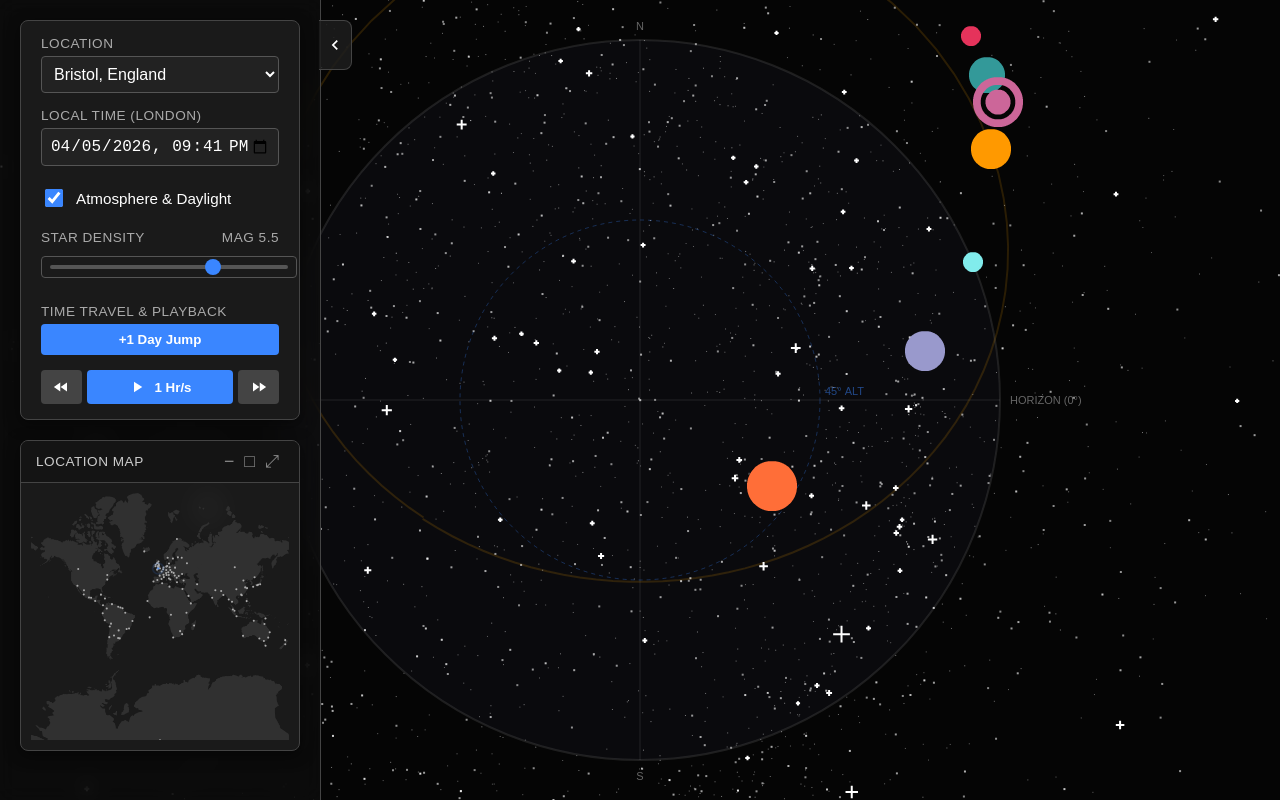
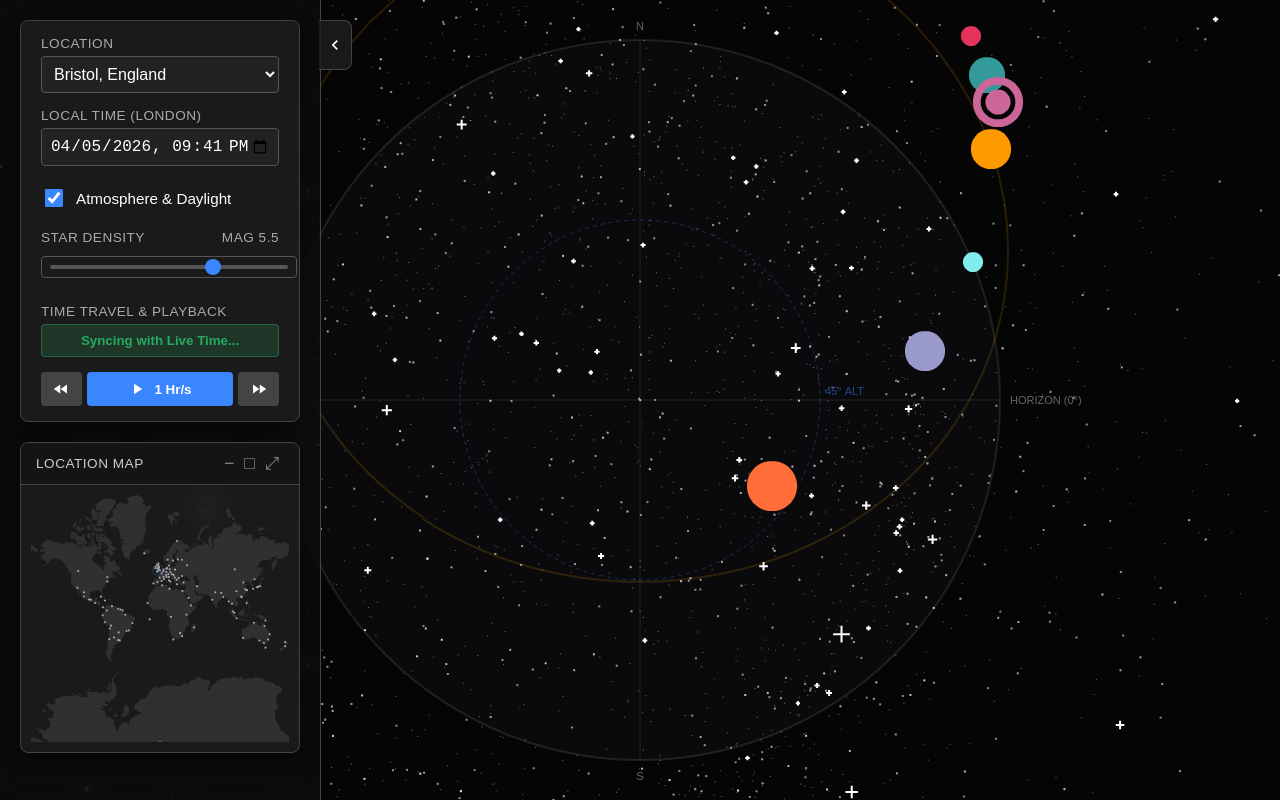
Before and after one commit to yorkgibson2011/sky-map, a Vue app in the folder my-sky-app/: page / in a window 1280 px wide. Built offline with nearby package versions, Linux system fonts and the light colour scheme.

Commit message:
UX improvements - side panel

```diff
--- a/my-sky-app/src/components/SidePanel.vue
+++ b/my-sky-app/src/components/SidePanel.vue
@@ -1,10 +1,27 @@
 <script setup lang="ts">
-import { ref } from 'vue'
+import { ref, watch, nextTick } from 'vue'
+import { useSkyStore } from '../stores/skyStore'
 import TargetDetails from './TargetDetails.vue'
 import SkyControls from './SkyControls.vue'
 import WorldMap from './WorldMap.vue'
 
+const skyStore = useSkyStore()
 const isPanelOpen = ref(true)
+const scrollAreaRef = ref<HTMLElement | null>(null)
+
+// NEW: Auto-scroll functionality
+watch(() => skyStore.selectedTargetId, async (newId) => {
+  await nextTick() // Wait for the DOM to render the panel
+  if (scrollAreaRef.value) {
+    if (newId) {
+      // Smoothly scroll to the bottom when a target is locked
+      scrollAreaRef.value.scrollTo({ top: scrollAreaRef.value.scrollHeight, behavior: 'smooth' })
+    } else {
+      // Smoothly scroll back to the top when cleared
+      scrollAreaRef.value.scrollTo({ top: 0, behavior: 'smooth' })
+    }
+  }
+})
 </script>
 
 <template>
@@ -19,10 +36,10 @@ const isPanelOpen = ref(true)
       </svg>
     </div>
 
-    <div class="sidebar-scroll-area">
-      <TargetDetails />
+    <div class="sidebar-scroll-area" ref="scrollAreaRef">
       <SkyControls />
       <WorldMap />
+      <TargetDetails />
     </div>
 
   </div>
@@ -33,6 +50,6 @@ const isPanelOpen = ref(true)
 .dashboard-sidebar.is-closed { transform: translateX(-100%); }
 .sidebar-toggle { position: absolute; top: 20px; right: -32px; width: 32px; height: 48px; background: rgba(30, 30, 30, 0.85); backdrop-filter: blur(5px); border: 1px solid #444; border-left: none; border-radius: 0 8px 8px 0; color: white; display: flex; justify-content: center; align-items: center; cursor: pointer; transition: background 0.2s; }
 .sidebar-toggle:hover { background: rgba(50, 50, 50, 0.95); }
-.sidebar-scroll-area { padding: 20px; overflow-y: auto; overflow-x: hidden; display: flex; flex-direction: column; gap: 20px; height: 100%; box-sizing: border-box; }
+.sidebar-scroll-area { padding: 20px; overflow-y: auto; overflow-x: hidden; display: flex; flex-direction: column; gap: 20px; height: 100%; box-sizing: border-box; scroll-behavior: smooth; }
 .sidebar-scroll-area::-webkit-scrollbar { width: 0; }
 </style>
--- a/my-sky-app/src/components/SkyControls.vue
+++ b/my-sky-app/src/components/SkyControls.vue
@@ -4,7 +4,6 @@ import { useSkyStore } from '../stores/skyStore'
 import { CITIES, type City } from '../utils/CityData'
 
 const skyStore = useSkyStore()
-
 const initialCity = CITIES.find(c => c.name === 'Bristol') || CITIES[0]
 const selectedCity = ref<City>(initialCity)
 
@@ -39,11 +38,7 @@ watch(() => skyStore.timezone, (newTz) => {
   function step(currentTime: number) {
     const elapsed = currentTime - startTime
     let progress = elapsed / durationMs
-    if (progress >= 1) {
-      visualOffsetMs.value = targetOffset
-      tzTweenId = null
-      return
-    }
+    if (progress >= 1) { visualOffsetMs.value = targetOffset; tzTweenId = null; return; }
     const eased = easeInOutCubic(progress)
     visualOffsetMs.value = startOffset + (targetOffset - startOffset) * eased
     tzTweenId = requestAnimationFrame(step)
@@ -60,20 +55,12 @@ watch([() => skyStore.targetDate, visualOffsetMs], ([newDate, newOffset]) => {
   if (dateTimeInput.value !== newStr) dateTimeInput.value = newStr
 })
 
-watch(selectedCity, (newCity) => {
-  skyStore.setLocation(newCity.lat, newCity.lon, newCity.tz)
-})
+watch(selectedCity, (newCity) => skyStore.setLocation(newCity.lat, newCity.lon, newCity.tz))
 
 watch([() => skyStore.targetLatitude, () => skyStore.targetLongitude], ([targetLat, targetLon]) => {
   const matchedCity = CITIES.find(c => c.lat === targetLat && c.lon === targetLon)
   if (matchedCity && matchedCity.name !== selectedCity.value.name) selectedCity.value = matchedCity
 })
-
-function stepForwardOneDay() {
-  const nextDay = new Date(skyStore.targetDate)
-  nextDay.setDate(nextDay.getDate() + 1)
-  skyStore.setDate(nextDay)
-}
 
 function onDateChange(event: Event) {
   const target = event.target as HTMLInputElement
@@ -86,42 +73,21 @@ function onDateChange(event: Event) {
   }
 }
 
-// ==========================================
-// Expanded Playback Rates
-// ==========================================
 const RATES = [
-  { label: '-1 Wk/s', val: -604800 },
-  { label: '-1 Day/s', val: -86400 },
-  { label: '-8 Hr/s', val: -28800 },
-  { label: '-4 Hr/s', val: -14400 },
-  { label: '-1 Hr/s', val: -3600 },
-  { label: '-30 Min/s', val: -1800 },
-  { label: '-15 Min/s', val: -900 },
-  { label: '-1 Min/s', val: -60 },
-  { label: 'Realtime', val: 1 },
-  { label: '1 Min/s', val: 60 },
-  { label: '15 Min/s', val: 900 },
-  { label: '30 Min/s', val: 1800 },
-  { label: '1 Hr/s', val: 3600 },
-  { label: '4 Hr/s', val: 14400 },
-  { label: '8 Hr/s', val: 28800 },
-  { label: '1 Day/s', val: 86400 },
-  { label: '1 Wk/s', val: 604800 }
+  { label: '-1 Wk/s', val: -604800 }, { label: '-1 Day/s', val: -86400 }, { label: '-8 Hr/s', val: -28800 },
+  { label: '-4 Hr/s', val: -14400 }, { label: '-1 Hr/s', val: -3600 }, { label: '-30 Min/s', val: -1800 },
+  { label: '-15 Min/s', val: -900 }, { label: '-1 Min/s', val: -60 }, { label: 'Realtime', val: 1 },
+  { label: '1 Min/s', val: 60 }, { label: '15 Min/s', val: 900 }, { label: '30 Min/s', val: 1800 },
+  { label: '1 Hr/s', val: 3600 }, { label: '4 Hr/s', val: 14400 }, { label: '8 Hr/s', val: 28800 },
+  { label: '1 Day/s', val: 86400 }, { label: '1 Wk/s', val: 604800 }
 ]
-const rateIndex = ref(12) // Default to "1 Hr / s"
+const rateIndex = ref(12)
 
 function slower() {
-  if (rateIndex.value > 0) {
-    rateIndex.value--
-    skyStore.playbackRate = RATES[rateIndex.value].val
-  }
+  if (rateIndex.value > 0) { rateIndex.value--; skyStore.playbackRate = RATES[rateIndex.value].val; }
 }
-
 function faster() {
-  if (rateIndex.value < RATES.length - 1) {
-    rateIndex.value++
-    skyStore.playbackRate = RATES[rateIndex.value].val
-  }
+  if (rateIndex.value < RATES.length - 1) { rateIndex.value++; skyStore.playbackRate = RATES[rateIndex.value].val; }
 }
 </script>
 
@@ -130,23 +96,13 @@ function faster() {
     <div class="control-group">
       <label for="city-select">Location</label>
       <select id="city-select" v-model="selectedCity">
-        <option v-for="city in CITIES" :key="city.name + '-' + city.country" :value="city">
-          {{ city.name }}, {{ city.country }}
-        </option>
+        <option v-for="city in CITIES" :key="city.name + '-' + city.country" :value="city">{{ city.name }}, {{ city.country }}</option>
       </select>
     </div>
 
     <div class="control-group">
       <label for="date-time-select">Local Time ({{ skyStore.timezone.split('/')[1]?.replace('_', ' ') || 'UTC' }})</label>
-      <input
-        id="date-time-select"
-        type="datetime-local"
-        :value="dateTimeInput"
-        @input="onDateChange"
-        @change="onDateChange"
-        @focus="isInputFocused = true"
-        @blur="isInputFocused = false"
-      />
+      <input id="date-time-select" type="datetime-local" :value="dateTimeInput" @input="onDateChange" @change="onDateChange" @focus="isInputFocused = true" @blur="isInputFocused = false" />
     </div>
 
     <div class="control-group row-group">
@@ -159,34 +115,29 @@ function faster() {
         <label for="mag-slider">Star Density</label>
         <label>Mag {{ skyStore.visMagThreshold.toFixed(1) }}</label>
       </div>
-      <input
-        type="range"
-        id="mag-slider"
-        v-model.number="skyStore.visMagThreshold"
-        min="2"
-        max="7"
-        step="0.1"
-      />
+      <input type="range" id="mag-slider" v-model.number="skyStore.visMagThreshold" min="2" max="7" step="0.1" />
     </div>
 
     <div class="control-group" style="margin-top: 5px;">
       <label>Time Travel & Playback</label>
-      <button @click="stepForwardOneDay" class="full-btn">+1 Day Jump</button>
+
+      <button
+        @click="skyStore.resetToLive()"
+        class="full-btn"
+        :class="{ 'is-live': skyStore.isLiveTime }"
+        :disabled="skyStore.isLiveTime"
+      >
+        {{ skyStore.isLiveTime ? 'Syncing with Live Time...' : 'Return to Live Time' }}
+      </button>
 
       <div class="playback-controls">
-        <button @click="slower" :disabled="rateIndex === 0" title="Slower" class="scrub-btn icon-btn">
-          <svg viewBox="0 0 24 24" fill="currentColor"><path d="M11 18V6l-8.5 6 8.5 6zm.5-6l8.5 6V6l-8.5 6z"/></svg>
-        </button>
-
+        <button @click="slower" :disabled="rateIndex === 0" title="Slower" class="scrub-btn icon-btn"><svg viewBox="0 0 24 24" fill="currentColor"><path d="M11 18V6l-8.5 6 8.5 6zm.5-6l8.5 6V6l-8.5 6z"/></svg></button>
         <button @click="skyStore.togglePlay" class="play-btn" :class="{ 'is-active': skyStore.isPlaying }">
           <svg v-if="skyStore.isPlaying" viewBox="0 0 24 24" fill="currentColor"><path d="M6 19h4V5H6v14zm8-14v14h4V5h-4z"/></svg>
           <svg v-else viewBox="0 0 24 24" fill="currentColor"><path d="M8 5v14l11-7z"/></svg>
           <span>{{ RATES[rateIndex].label }}</span>
         </button>
-
-        <button @click="faster" :disabled="rateIndex === RATES.length - 1" title="Faster" class="scrub-btn icon-btn">
-          <svg viewBox="0 0 24 24" fill="currentColor"><path d="M4 18l8.5-6L4 6v12zm9-12v12l8.5-6L13 6z"/></svg>
-        </button>
+        <button @click="faster" :disabled="rateIndex === RATES.length - 1" title="Faster" class="scrub-btn icon-btn"><svg viewBox="0 0 24 24" fill="currentColor"><path d="M4 18l8.5-6L4 6v12zm9-12v12l8.5-6L13 6z"/></svg></button>
       </div>
     </div>
   </div>
@@ -200,45 +151,27 @@ label { font-size: 0.85rem; color: #aaa; text-transform: uppercase; letter-spaci
 .checkbox-label { cursor: pointer; color: #fff; text-transform: none; letter-spacing: 0; font-size: 0.95rem;}
 select, input:not([type="checkbox"]) { padding: 8px; border-radius: 4px; border: 1px solid #555; background: #222; color: white; outline: none; font-size: 1rem; }
 input[type="checkbox"] { width: 18px; height: 18px; cursor: pointer; accent-color: #3a86ff;}
-
-button { padding: 8px 12px; background: #3a86ff; color: white; border: none; border-radius: 4px; cursor: pointer; font-weight: bold; transition: background 0.2s, transform 0.1s; }
+button { padding: 8px 12px; background: #3a86ff; color: white; border: none; border-radius: 4px; cursor: pointer; font-weight: bold; transition: background 0.2s, transform 0.1s, opacity 0.2s; }
 button:hover:not(:disabled) { background: #2a66cc; }
 button:active:not(:disabled) { transform: scale(0.97); }
-button:disabled { opacity: 0.5; cursor: not-allowed; background: #444; }
+button:disabled { cursor: default; }
 
-.full-btn { width: 100%; margin-bottom: 5px; }
+.full-btn { width: 100%; margin-bottom: 5px; background: #555; }
+.full-btn:hover:not(:disabled) { background: #666; }
+/* Green pulsing state when locked to live time */
+.full-btn.is-live { background: rgba(46, 204, 113, 0.2); color: #2ecc71; border: 1px solid rgba(46, 204, 113, 0.4); opacity: 0.8; }
+
 .playback-controls { display: flex; gap: 5px; margin-top: 5px; }
 .scrub-btn { flex: 1; padding: 8px 0; background: #444; display: flex; justify-content: center; align-items: center; }
 .scrub-btn:hover:not(:disabled) { background: #555; }
-.play-btn { flex: 3; display: flex; justify-content: center; align-items: center; gap: 8px; }
+.play-btn { flex: 3; display: flex; justify-content: center; align-items: center; gap: 8px; background: #3a86ff; }
 .play-btn.is-active { background: #ff3a5e; }
 .play-btn.is-active:hover { background: #cc2a4a; }
 .icon-btn svg, .play-btn svg { width: 18px; height: 18px; }
 
-/* NEW: Custom Range Slider Styling */
-input[type="range"] {
-  -webkit-appearance: none;
-  appearance: none;
-  width: 100%;
-  background: transparent;
-  margin: 6px 0;
-}
+input[type="range"] { -webkit-appearance: none; appearance: none; width: 100%; background: transparent; margin: 6px 0; }
 input[type="range"]:focus { outline: none; }
-input[type="range"]::-webkit-slider-runnable-track {
-  width: 100%;
-  height: 4px;
-  background: #555;
-  border-radius: 2px;
-}
-input[type="range"]::-webkit-slider-thumb {
-  -webkit-appearance: none;
-  height: 16px;
-  width: 16px;
-  border-radius: 50%;
-  background: #3a86ff;
-  margin-top: -6px;
-  cursor: pointer;
-  transition: transform 0.1s;
-}
+input[type="range"]::-webkit-slider-runnable-track { width: 100%; height: 4px; background: #555; border-radius: 2px; }
+input[type="range"]::-webkit-slider-thumb { -webkit-appearance: none; height: 16px; width: 16px; border-radius: 50%; background: #3a86ff; margin-top: -6px; cursor: pointer; transition: transform 0.1s; }
 input[type="range"]::-webkit-slider-thumb:hover { transform: scale(1.2); }
 </style>
--- a/my-sky-app/src/stores/skyStore.ts
+++ b/my-sky-app/src/stores/skyStore.ts
@@ -17,9 +17,6 @@ function easeInOutCubic(x: number): number {
 }
 
 export const useSkyStore = defineStore('sky', () => {
-  // ==========================================
-  // CORE STATE
-  // ==========================================
   const currentDate = ref<Date>(new Date())
   const targetDate = ref<Date>(new Date())
 
@@ -35,9 +32,6 @@ export const useSkyStore = defineStore('sky', () => {
   const activeBodies = shallowRef<RenderableBody[]>([])
   const sunPath = shallowRef<({azimuth: number, altitude: number} | null)[]>([])
 
-  // ==========================================
-  // TARGET LOCKING SYSTEM
-  // ==========================================
   const selectedTargetId = ref<string | null>(null)
 
   const selectedBody = computed(() => {
@@ -45,9 +39,6 @@ export const useSkyStore = defineStore('sky', () => {
     return activeBodies.value.find(b => b.id === selectedTargetId.value) || null
   })
 
-  // ==========================================
-  // INTERNAL TIMING & PLAYBACK STATE
-  // ==========================================
   let animationFrameId: number | null = null;
   const isLiveTime = ref(true)
   let interactionTimeout: number | null = null
@@ -58,8 +49,31 @@ export const useSkyStore = defineStore('sky', () => {
   let playbackFrameId: number | null = null
 
   // ==========================================
-  // PLAYBACK ENGINE
+  // UNIFIED TIME SYNC & AFK ENGINE
   // ==========================================
+  function resetToLive() {
+    if (isPlaying.value) togglePlay();
+    if (interactionTimeout) clearTimeout(interactionTimeout);
+
+    // Tween smoothly back to the exact current second
+    setDate(new Date(), 1500, false);
+
+    // Re-engage the live clock heartbeat after the animation finishes
+    setTimeout(() => { isLiveTime.value = true; }, 1500);
+  }
+
+  function triggerInteraction() {
+    isLiveTime.value = false;
+    if (interactionTimeout) clearTimeout(interactionTimeout);
+
+    // If the user pauses, start the 60-second AFK timer to auto-return to live time
+    if (!isPlaying.value) {
+      interactionTimeout = window.setTimeout(() => {
+        resetToLive();
+      }, 60000);
+    }
+  }
+
   function togglePlay() {
     isPlaying.value = !isPlaying.value
     if (isPlaying.value) {
@@ -74,6 +88,7 @@ export const useSkyStore = defineStore('sky', () => {
         cancelAnimationFrame(playbackFrameId)
         playbackFrameId = null
       }
+      triggerInteraction(); // Start AFK timer when paused
     }
   }
 
@@ -83,7 +98,6 @@ export const useSkyStore = defineStore('sky', () => {
     const deltaMs = now - lastPlaybackTime
     lastPlaybackTime = now
 
-    // Cap the delta to 100ms so the universe doesn't explode if the user switches browser tabs
     const cappedDelta = Math.min(deltaMs, 100)
     const simDeltaMs = cappedDelta * playbackRate.value
     const nextMs = targetDate.value.getTime() + simDeltaMs
@@ -92,18 +106,10 @@ export const useSkyStore = defineStore('sky', () => {
     targetDate.value = newDate
     currentDate.value = newDate
 
-    try {
-      recalculateSky()
-    } catch(e) {
-      console.error("Playback math error:", e)
-    }
-
+    try { recalculateSky() } catch(e) { console.error(e) }
     playbackFrameId = requestAnimationFrame(playbackLoop)
   }
 
-  // ==========================================
-  // LIVE CLOCK SYNC
-  // ==========================================
   setInterval(() => {
     if (isLiveTime.value && !animationFrameId && !isPlaying.value) {
       const now = new Date()
@@ -114,11 +120,12 @@ export const useSkyStore = defineStore('sky', () => {
   }, 1000)
 
   // ==========================================
-  // LOCATION & TIME SETTERS (With Tweening)
+  // SETTERS
   // ==========================================
   function setLocation(targetLat: number, targetLon: number, targetTz: string = 'Europe/London', durationMs = 1500) {
     if (isPlaying.value) togglePlay()
     if (animationFrameId) cancelAnimationFrame(animationFrameId)
+    triggerInteraction()
 
     timezone.value = targetTz;
     targetLatitude.value = targetLat;
@@ -159,17 +166,12 @@ export const useSkyStore = defineStore('sky', () => {
   function setDate(newTargetDate: Date, durationMs = 1500, isUserAction = true) {
     if (isNaN(newTargetDate.getTime())) return;
     if (isPlaying.value) togglePlay();
+    if (animationFrameId) cancelAnimationFrame(animationFrameId)
 
-    if (animationFrameId) cancelAnimationFrame(animationFrameId)
     targetDate.value = newTargetDate
 
     if (isUserAction) {
-      isLiveTime.value = false
-      if (interactionTimeout) clearTimeout(interactionTimeout)
-      interactionTimeout = window.setTimeout(() => {
-        setDate(new Date(), 1500, false)
-        setTimeout(() => { isLiveTime.value = true }, 1500)
-      }, 60000)
+      triggerInteraction()
     }
 
     const startTime = performance.now()
@@ -196,10 +198,9 @@ export const useSkyStore = defineStore('sky', () => {
   }
 
   // ==========================================
-  // ASTRONOMY MATH ENGINE
+  // RENDER LOGIC
   // ==========================================
   function recalculateSky() {
-    // 1. CALCULATE SUN'S 24-HOUR PATH (Full ring)
     const startOfDay = new Date(currentDate.value)
     startOfDay.setHours(0, 0, 0, 0)
 
@@ -215,34 +216,22 @@ export const useSkyStore = defineStore('sky', () => {
     }
     sunPath.value = path
 
-    // Shield: Wipe the math cache so the path loop doesn't corrupt the planets
     PlanetaryPositions.lastDate = new Date(0)
     PlanetaryPositions.lastSunDate = new Date(0)
     PlanetaryPositions.lastSun = null
 
     const bodies: RenderableBody[] = []
 
-    // ==========================================
-    // 2. RENDERING ORDER (BACK TO FRONT)
-    // ==========================================
-
-    // --- A. STARS (Deepest Background) ---
     STAR_DATA.forEach(star => {
       if (star.VM <= visMagThreshold.value) {
         const aa = PlanetaryPositions.azimuthAltitude(star.RA, star.Dec, currentDate.value)
         bodies.push({
-          ...aa,
-          id: star.name || `Star-${star.RA}`,
-          label: star.name || 'Unknown Star',
-          imageId: 'star10',
-          isStar: true,
-          isInteractive: star.name.trim().length > 0,
-          visualMagnitude: star.VM
+          ...aa, id: star.name || `Star-${star.RA}`, label: star.name || 'Unknown Star',
+          imageId: 'star10', isStar: true, isInteractive: star.name.trim().length > 0, visualMagnitude: star.VM
         })
       }
     })
 
-    // --- B. OUTER PLANETS (Drawn furthest to closest) ---
     const outerPlanets = ['neptune', 'uranus', 'saturn', 'jupiter', 'mars']
     outerPlanets.forEach((planetName) => {
       const calcFunction = (PlanetaryPositions as any)[planetName]
@@ -255,15 +244,12 @@ export const useSkyStore = defineStore('sky', () => {
       }
     })
 
-    // --- C. THE SUN (Occludes the outer planets) ---
     const sunData = PlanetaryPositions.sun(currentDate.value)
     bodies.push({
-      ...sunData,
-      id: 'sun', label: 'Sun', imageId: 'sun',
+      ...sunData, id: 'sun', label: 'Sun', imageId: 'sun',
       isStar: true, isInteractive: true, visualMagnitude: -26.74
     })
 
-    // --- D. INNER PLANETS (Drawn after the Sun so they can transit across it) ---
     const innerPlanets = ['venus', 'mercury']
     innerPlanets.forEach((planetName) => {
       const calcFunction = (PlanetaryPositions as any)[planetName]
@@ -276,44 +262,22 @@ export const useSkyStore = defineStore('sky', () => {
       }
     })
 
-    // --- E. THE MOON (Absolute Foreground - blocks the Sun for Eclipses) ---
     const moonData = PlanetaryPositions.moon(currentDate.value)
     bodies.push({
-      ...moonData,
-      id: 'moon', label: 'Moon', imageId: 'moon_phases_38',
-      isStar: false, isInteractive: true,
-      moonPhase: PlanetaryPositions.getAbsoluteMoonPhase(currentDate.value)
+      ...moonData, id: 'moon', label: 'Moon', imageId: 'moon_phases_38',
+      isStar: false, isInteractive: true, moonPhase: PlanetaryPositions.getAbsoluteMoonPhase(currentDate.value)
     })
 
     activeBodies.value = bodies
   }
 
-  watch(visMagThreshold, () => {
-    recalculateSky()
-  })
-
-  // Initial calculation on load
+  watch(visMagThreshold, () => recalculateSky())
   recalculateSky()
 
   return {
-    currentDate,
-    targetDate,
-    latitude,
-    longitude,
-    targetLatitude,
-    targetLongitude,
-    timezone,
-    showAtmosphere,
-    visMagThreshold,
-    activeBodies,
-    sunPath,
-    isPlaying,
-    playbackRate,
-    selectedTargetId,
-    selectedBody,
-    togglePlay,
-    setLocation,
-    setDate,
-    recalculateSky
+    currentDate, targetDate, latitude, longitude, targetLatitude, targetLongitude, timezone,
+    showAtmosphere, visMagThreshold, activeBodies, sunPath,
+    isPlaying, playbackRate, isLiveTime, selectedTargetId, selectedBody,
+    togglePlay, setLocation, setDate, recalculateSky, resetToLive
   }
 })
```
Also changed, not shown: my-sky-app/src/components/SkyDome.vue (+9 -1 lines).
